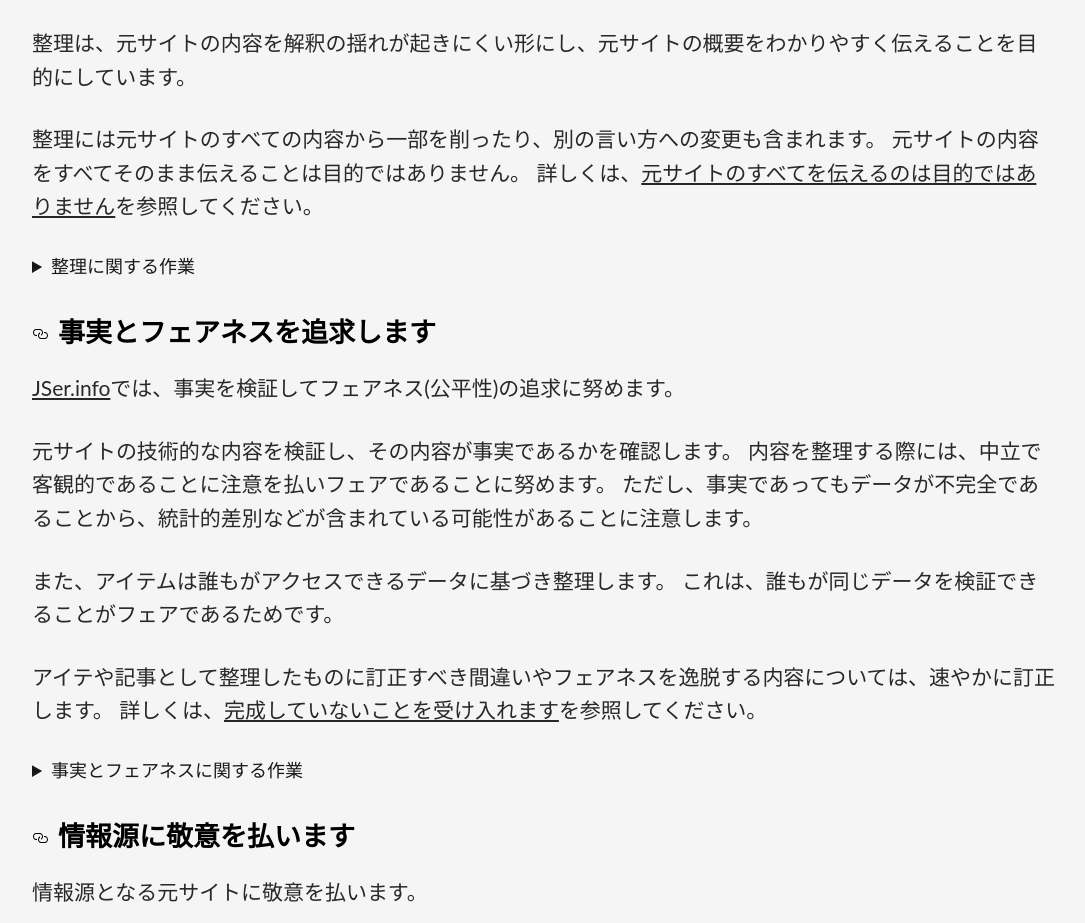
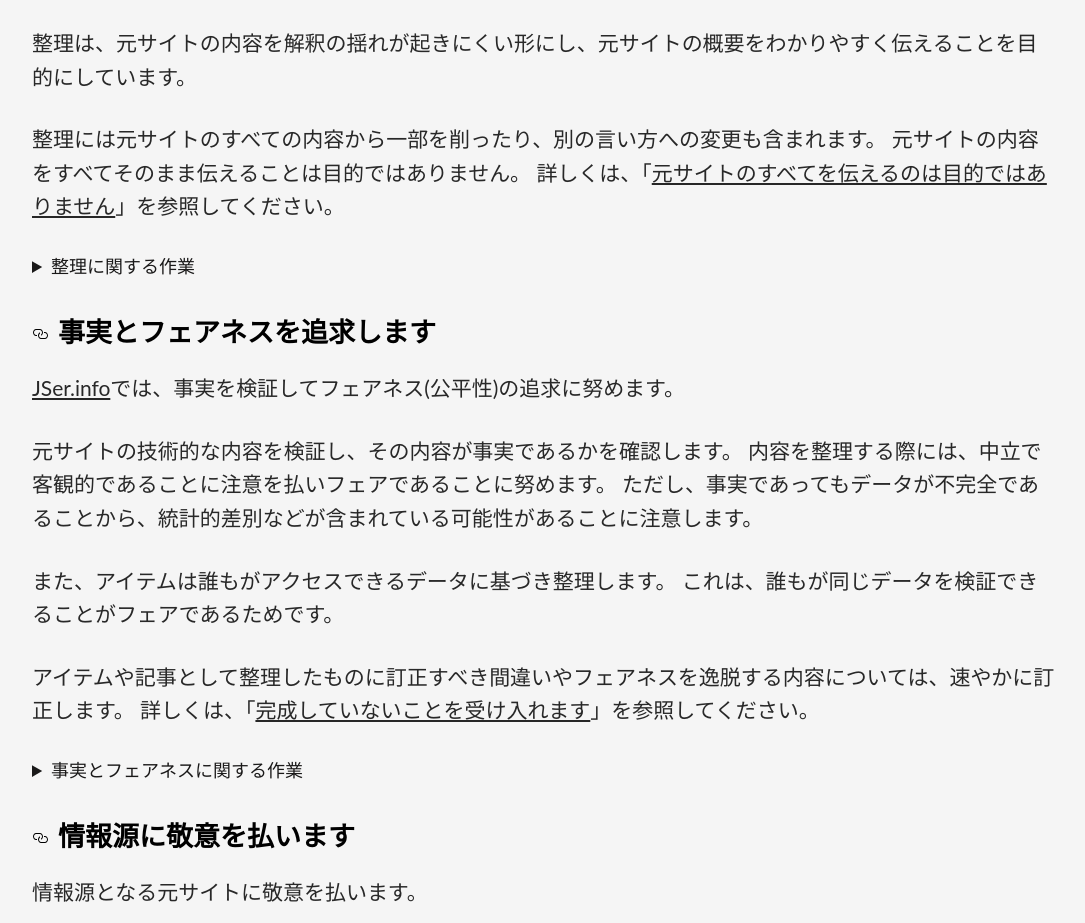
Before and after one commit to jser/policy, a plain HTML site: page index.html in a window 1280 px wide. Shown: the part 1370-2293 px from the top of the page, without its empty margins (96-1181 px from the left). Drawn offline with Linux system fonts and the light colour scheme; a web font is replaced by a local one.

Commit message:
deploy: 9d11cdf96388db7295a34683ccf9cb0852ae5deb

```diff
--- a/index.html
+++ b/index.html
@@ -77,7 +77,7 @@
 <p>整理は、元サイトの内容を解釈の揺れが起きにくい形にし、元サイトの概要をわかりやすく伝えることを目的にしています。</p>
 <p>整理には元サイトのすべての内容から一部を削ったり、別の言い方への変更も含まれます。
 元サイトの内容をすべてそのまま伝えることは目的ではありません。
-詳しくは、<a href="#%E5%85%83%E3%82%B5%E3%82%A4%E3%83%88%E3%81%AE%E3%81%99%E3%81%B9%E3%81%A6%E3%82%92%E4%BC%9D%E3%81%88%E3%82%8B%E3%81%AE%E3%81%AF%E7%9B%AE%E7%9A%84%E3%81%A7%E3%81%AF%E3%81%82%E3%82%8A%E3%81%BE%E3%81%9B%E3%82%93" target="_blank">元サイトのすべてを伝えるのは目的ではありません</a>を参照してください。</p>
+詳しくは、「<a href="#%E5%85%83%E3%82%B5%E3%82%A4%E3%83%88%E3%81%AE%E3%81%99%E3%81%B9%E3%81%A6%E3%82%92%E4%BC%9D%E3%81%88%E3%82%8B%E3%81%AE%E3%81%AF%E7%9B%AE%E7%9A%84%E3%81%A7%E3%81%AF%E3%81%82%E3%82%8A%E3%81%BE%E3%81%9B%E3%82%93" target="_blank">元サイトのすべてを伝えるのは目的ではありません</a>」を参照してください。</p>
 <details>
 <summary>整理に関する作業</summary><ul>
 <li>グルーピング
@@ -121,8 +121,8 @@
 ただし、事実であってもデータが不完全であることから、統計的差別などが含まれている可能性があることに注意します。</p>
 <p>また、アイテムは誰もがアクセスできるデータに基づき整理します。
 これは、誰もが同じデータを検証できることがフェアであるためです。</p>
-<p>アイテや記事として整理したものに訂正すべき間違いやフェアネスを逸脱する内容については、速やかに訂正します。
-詳しくは、<a href="#%E5%AE%8C%E6%88%90%E3%81%97%E3%81%A6%E3%81%84%E3%81%AA%E3%81%84%E3%81%93%E3%81%A8%E3%82%92%E5%8F%97%E3%81%91%E5%85%A5%E3%82%8C%E3%81%BE%E3%81%99" target="_blank">完成していないことを受け入れます</a>を参照してください。</p>
+<p>アイテムや記事として整理したものに訂正すべき間違いやフェアネスを逸脱する内容については、速やかに訂正します。
+詳しくは、「<a href="#%E5%AE%8C%E6%88%90%E3%81%97%E3%81%A6%E3%81%84%E3%81%AA%E3%81%84%E3%81%93%E3%81%A8%E3%82%92%E5%8F%97%E3%81%91%E5%85%A5%E3%82%8C%E3%81%BE%E3%81%99" target="_blank">完成していないことを受け入れます</a>」を参照してください。</p>
 <details>
 <summary>事実とフェアネスに関する作業</summary><ul>
 <li>技術的な嘘はつかない
```
